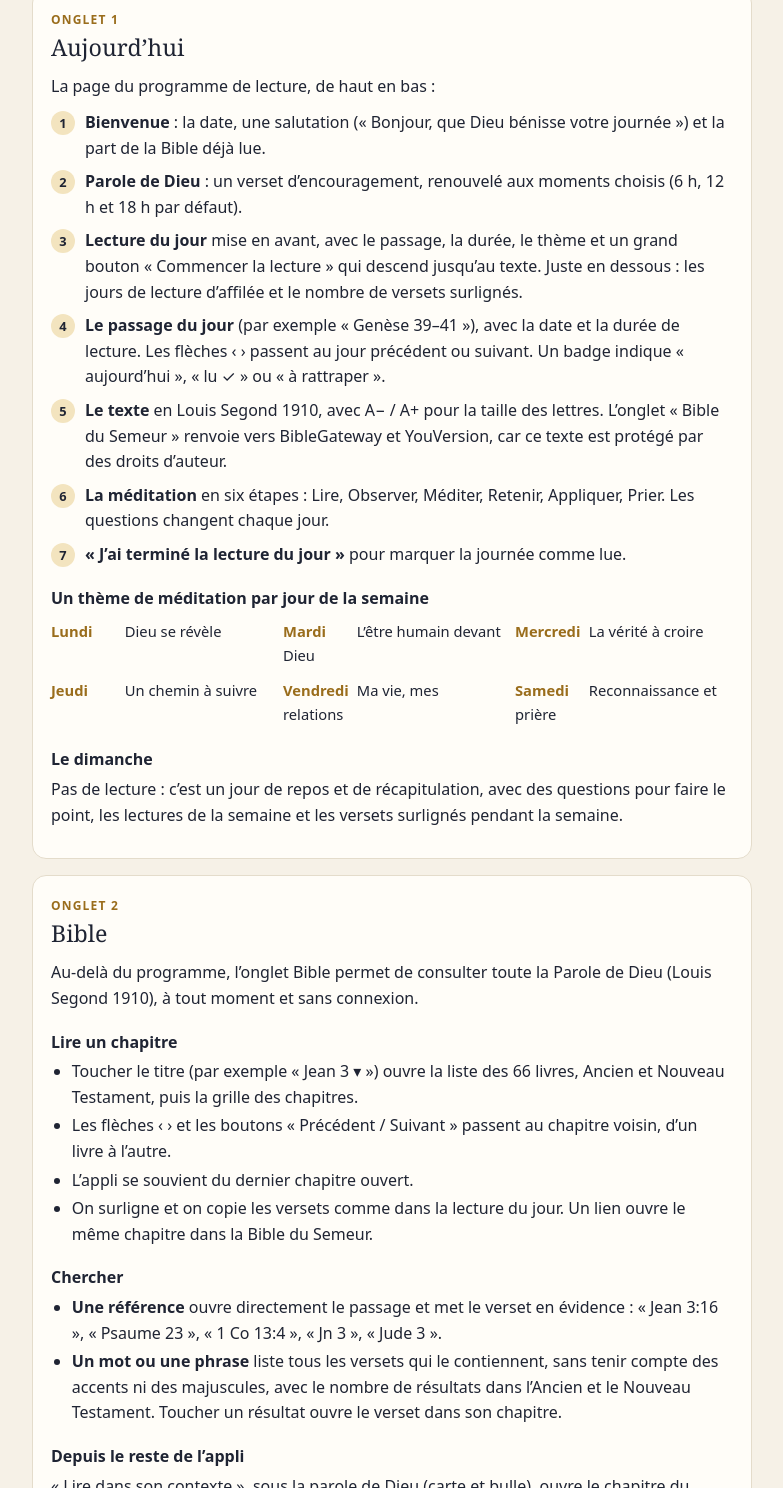
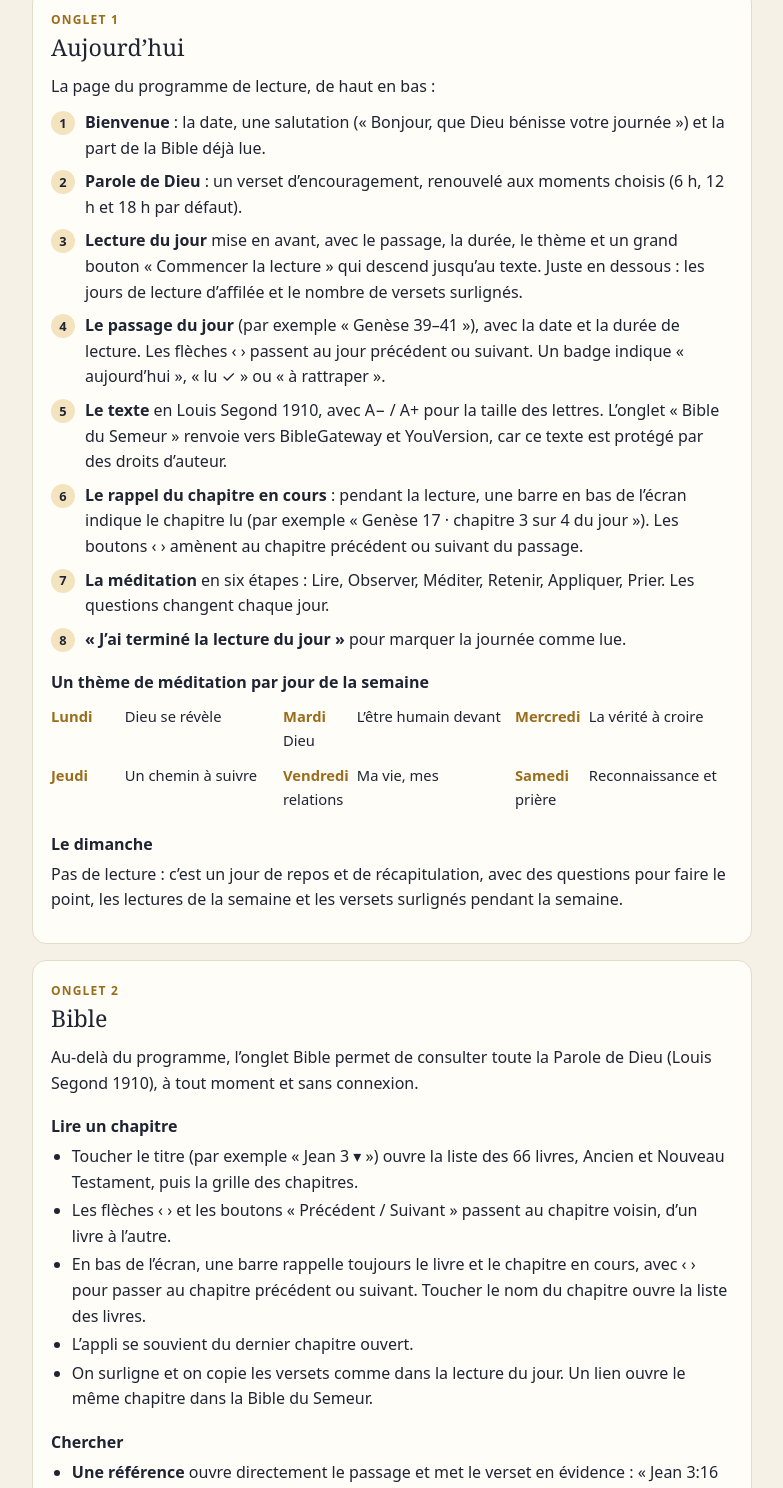
Before and after one commit to christgomis15/bible-en-un-an, a website: page descriptif/descriptif.html in a window 1280 px wide. Shown: the part 1312-2800 px from the top of the page, without its empty margins (248-1031 px from the left). Drawn offline with Linux system fonts and the light colour scheme.

Commit message:
Descriptif : rappel du chapitre en cours
Co-Authored-By: Claude Opus 5.5 <noreply@anthropic.com>

```diff
--- a/descriptif/descriptif.html
+++ b/descriptif/descriptif.html
@@ -59,7 +59,7 @@ li{margin:3px 0}
   <div class="kicker">Descriptif de fonctionnement</div>
   <h1>Bible en un an</h1>
   <p class="lead">Une application pour lire et méditer toute la Bible en une année, du lundi au samedi, et pour consulter librement la Parole de Dieu à tout moment, avec des paroles d’encouragement au fil de la journée : « C’est de l’abondance du cœur que la bouche parle » (Luc 6:45).</p>
-  <p class="meta">Adresse : <a href="https://bible-en-un-an.vercel.app" target="_blank" rel="noopener">bible-en-un-an.vercel.app</a> · Mis à jour le 16 novembre 2026</p>
+  <p class="meta">Adresse : <a href="https://bible-en-un-an.vercel.app" target="_blank" rel="noopener">bible-en-un-an.vercel.app</a> · Mis à jour le 17 novembre 2026</p>
   <div class="facts">
     <div class="fact"><b>66</b><span>livres à consulter librement, avec recherche</span></div>
     <div class="fact"><b>312</b><span>jours de lecture, du lundi au samedi</span></div>
@@ -102,6 +102,7 @@ li{margin:3px 0}
     <li><b>Lecture du jour</b> mise en avant, avec le passage, la durée, le thème et un grand bouton « Commencer la lecture » qui descend jusqu’au texte. Juste en dessous : les jours de lecture d’affilée et le nombre de versets surlignés.</li>
     <li><b>Le passage du jour</b> (par exemple « Genèse 39–41 »), avec la date et la durée de lecture. Les flèches ‹ › passent au jour précédent ou suivant. Un badge indique « aujourd’hui », « lu ✓ » ou « à rattraper ».</li>
     <li><b>Le texte</b> en Louis Segond 1910, avec A− / A+ pour la taille des lettres. L’onglet « Bible du Semeur » renvoie vers BibleGateway et YouVersion, car ce texte est protégé par des droits d’auteur.</li>
+    <li><b>Le rappel du chapitre en cours</b> : pendant la lecture, une barre en bas de l’écran indique le chapitre lu (par exemple « Genèse 17 · chapitre 3 sur 4 du jour »). Les boutons ‹ › amènent au chapitre précédent ou suivant du passage.</li>
     <li><b>La méditation</b> en six étapes : Lire, Observer, Méditer, Retenir, Appliquer, Prier. Les questions changent chaque jour.</li>
     <li><b>« J’ai terminé la lecture du jour »</b> pour marquer la journée comme lue.</li>
   </ol>
@@ -126,6 +127,7 @@ li{margin:3px 0}
   <ul>
     <li>Toucher le titre (par exemple « Jean 3 ▾ ») ouvre la liste des 66 livres, Ancien et Nouveau Testament, puis la grille des chapitres.</li>
     <li>Les flèches ‹ › et les boutons « Précédent / Suivant » passent au chapitre voisin, d’un livre à l’autre.</li>
+    <li>En bas de l’écran, une barre rappelle toujours le livre et le chapitre en cours, avec ‹ › pour passer au chapitre précédent ou suivant. Toucher le nom du chapitre ouvre la liste des livres.</li>
     <li>L’appli se souvient du dernier chapitre ouvert.</li>
     <li>On surligne et on copie les versets comme dans la lecture du jour. Un lien ouvre le même chapitre dans la Bible du Semeur.</li>
   </ul>
@@ -214,6 +216,7 @@ li{margin:3px 0}
   <div class="kicker">Historique</div>
   <h2>Journal des évolutions</h2>
   <ul class="log">
+    <li><time datetime="2026-11-17">17 nov. 2026</time><div><b>Rappel du chapitre en cours</b> en bas de l’écran, dans l’onglet Bible et dans la lecture du jour, avec chapitre précédent et suivant.</div></li>
     <li><time datetime="2026-11-16">16 nov. 2026</time><div><b>Corrections.</b> Une appli restée ouverte en arrière-plan affiche désormais le bon jour après minuit (elle restait sur le dimanche). En Veillée, les étoiles du décor ne passent plus à travers les cartes.</div></li>
     <li><time datetime="2026-11-14">14 nov. 2026</time><div><b>Moins de notifications, plus de choix.</b> La parole de Dieu passe à 3 versets par jour par défaut (6 h, 12 h, 18 h) au lieu de chaque heure. Chacun peut en choisir plus ou moins, et ses propres heures. Les abonnés existants passent automatiquement à 3 par jour.</div></li>
     <li><time datetime="2026-11-13">13 nov. 2026</time><div><b>Jour et nuit.</b> Le mode automatique suit l’heure (Jardin le jour, Veillée la nuit), et la nuit a un décor qui change chaque nuit : étoiles, pleine lune, demi-lune, étoile de Christ, lampe, colombe.</div></li>
```
